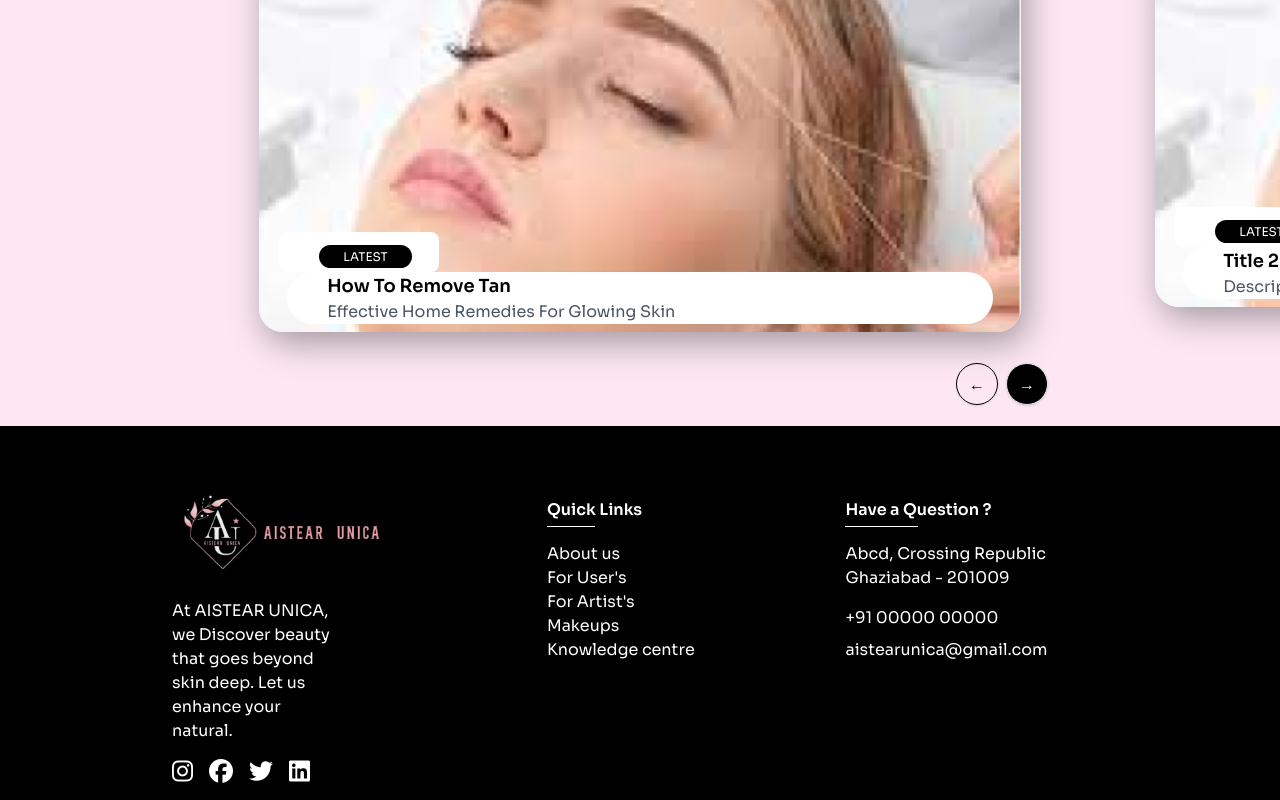
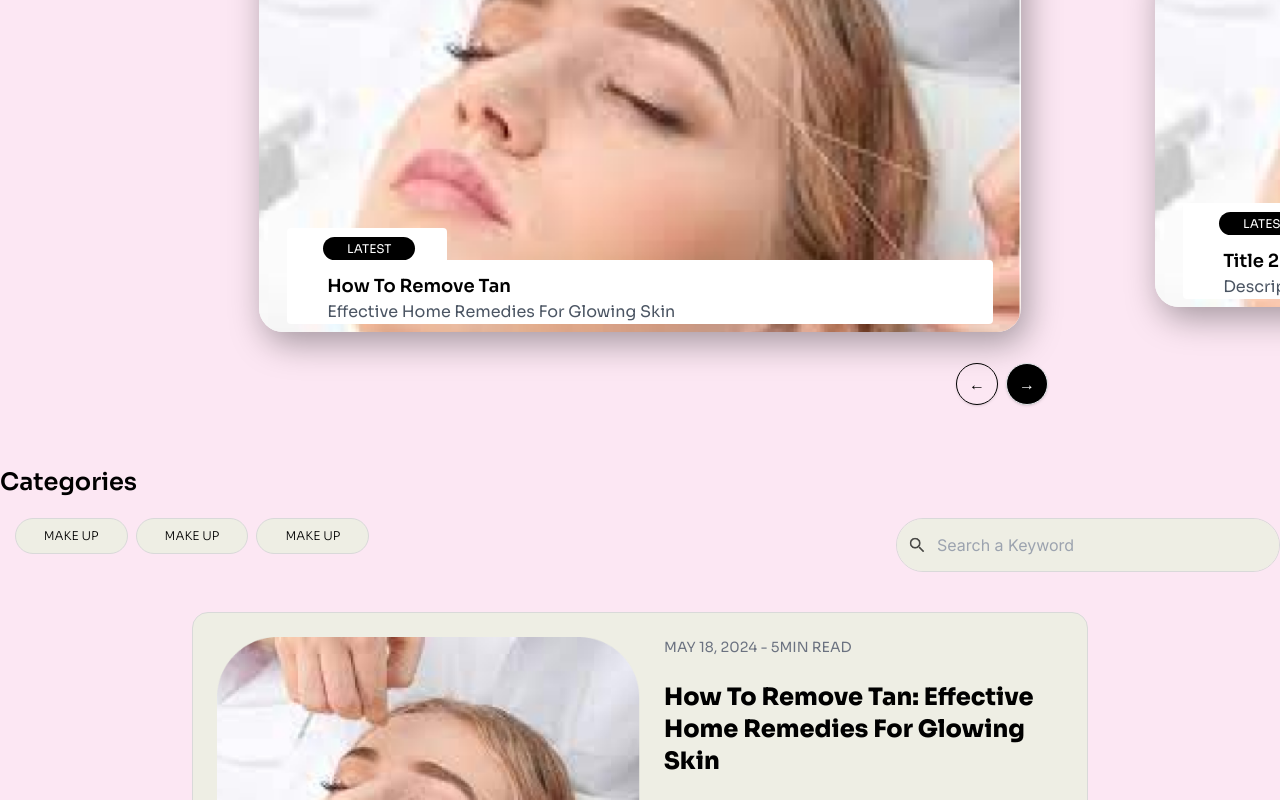
Before and after one commit to Saloni-FED/Au-Portfolio, a Next.js app: page /blog in a window 1280 px wide. Shown: the part 300-1100 px from the top of the page. Built offline with nearby package versions, Linux system fonts and the light colour scheme; a web font is replaced by a local one.

Commit message:
Pagination Completed

```diff
--- /dev/null
+++ b/Components/Blog/ArticleCard.jsx/ArticleCard.jsx
@@ -0,0 +1,29 @@
+"use client";
+import React from "react";
+
+const ArticleCard = () => {
+  return (
+    <div className="bg-custom-cat p-6 rounded-2xl max-w-4xl mx-auto my-10 border border-bo-color font-sora">
+      <div className="flex flex-col md:flex-row items-center md:items-start">
+        <div className="w-full md:w-1/2 flex-shrink-0">
+          <img
+            src="/images/img.png" // Replace with your image path
+            alt="Article"
+            className="rounded-lg object-cover w-full h-48 md:h-full"
+          />
+        </div>
+        <div className="w-full md:w-1/2 mt-6 md:mt-0 md:ml-6">
+          <div className="text-sm text-gray-500">MAY 18, 2024 - 5MIN READ</div>
+          <h2 className="text-2xl font-extrabold mt-6">
+            How To Remove Tan: Effective Home Remedies For Glowing Skin
+          </h2>
+          <button className="mt-44 px-4 py-2  bg-white text-black border border-gray-300 rounded-full hover:bg-gray-200 transition duration-300 w-full">
+            READ NOW
+          </button>
+        </div>
+      </div>
+    </div>
+  );
+};
+
+export default ArticleCard;
--- a/Components/Blog/Blog.jsx
+++ b/Components/Blog/Blog.jsx
@@ -1,12 +1,14 @@
 import React from "react";
 import Carousel from "./Carousel";
+import Categories from "./Categories/Categories";
 const Blog = () => {
   return (
     <div className="w-full bg-pink-100">
-      <div className="container text-black">
+      <div className="container text-black mx-auto">
         <p className="lg:pl-10 font-sora font-normal text-sm">Home / Knowledge Centre</p>
         <h1 className="font-sora font-semibold lg:pl-10 md:text-2xl text-xl">Knowledge Centre</h1>
         <Carousel/>
+        <Categories/>
       </div>
     </div>
   );
--- a/Components/Blog/Carousel.jsx
+++ b/Components/Blog/Carousel.jsx
@@ -73,14 +73,14 @@ const Carousel = () => {
                     className="w-full h-full object-cover rounded-3xl"
                   />
                   <div className=" absolute bottom-2 md:px-7 w-full">
-                    <div className=" mt-4 w-full bg-white md:rounded-full md:pl-10  font-sora relative rounded px-3">
-                      <div className="absolute bg-white pt-3 w-40  -top-10 h-10 rounded-lg -left-2 pl-10 hidden md:block">
+                    <div className=" mt-4 w-full bg-white  md:pl-10  font-sora relative rounded px-3">
+                      <div className="absolute bg-white pt-2 w-40  -top-8 h-10 rounded -left-[0.22px] pl-9 hidden md:block">
                         <span className="bg-black text-white text-xs uppercase px-6 py-1 rounded-full -mt-10">
                           Latest
                         </span>
                       </div>
 
-                      <h2 className="text-lg font-semibold mt-4">
+                      <h2 className="text-lg font-semibold pt-3">
                         {slide.title}
                       </h2>
                       <p className="text-gray-600">{slide.description}</p>
--- /dev/null
+++ b/Components/Blog/Categories/Categories.jsx
@@ -0,0 +1,147 @@
+import React from "react";
+import search from "../../../public/images/search.png";
+import ArticleCard from "../ArticleCard.jsx/ArticleCard";
+import Grid from "../Pagination/Grid";
+
+const Categories = () => {
+  const items = [
+    // Add your items here
+    {
+      title: "How To Remove Tan: Effective Home Remedies for Glowing Skin",
+      description: "Tanning is a common skin woe that many of us face...",
+      time: "2 hours ago",
+    },
+    {
+      title: "How To Remove Tan: Effective Home Remedies for Glowing Skin",
+      description: "Tanning is a common skin woe that many of us face...",
+      time: "2 hours ago",
+    },
+    {
+      title: "How To Remove Tan: Effective Home Remedies for Glowing Skin",
+      description: "Tanning is a common skin woe that many of us face...",
+      time: "2 hours ago",
+    },
+    {
+      title: "How To Remove Tan: Effective Home Remedies for Glowing Skin",
+      description: "Tanning is a common skin woe that many of us face...",
+      time: "2 hours ago",
+    },
+    {
+      title: "How To Remove Tan: Effective Home Remedies for Glowing Skin",
+      description: "Tanning is a common skin woe that many of us face...",
+      time: "2 hours ago",
+    },
+    {
+      title: "How To Remove Tan: Effective Home Remedies for Glowing Skin",
+      description: "Tanning is a common skin woe that many of us face...",
+      time: "2 hours ago",
+    },
+    {
+      title: "How To Remove Tan: Effective Home Remedies for Glowing Skin",
+      description: "Tanning is a common skin woe that many of us face...",
+      time: "2 hours ago",
+    },
+    {
+      title: "How To Remove Tan: Effective Home Remedies for Glowing Skin",
+      description: "Tanning is a common skin woe that many of us face...",
+      time: "2 hours ago",
+    },
+    {
+      title: "How To Remove Tan: Effective Home Remedies for Glowing Skin",
+      description: "Tanning is a common skin woe that many of us face...",
+      time: "2 hours ago",
+    },
+    {
+      title: "How To Remove Tan: Effective Home Remedies for Glowing Skin",
+      description: "Tanning is a common skin woe that many of us face...",
+      time: "2 hours ago",
+    },
+    {
+      title: "How To Remove Tan: Effective Home Remedies for Glowing Skin",
+      description: "Tanning is a common skin woe that many of us face...",
+      time: "2 hours ago",
+    },
+    {
+      title: "How To Remove Tan: Effective Home Remedies for Glowing Skin",
+      description: "Tanning is a common skin woe that many of us face...",
+      time: "2 hours ago",
+    },
+    {
+      title: "How To Remove Tan: Effective Home Remedies for Glowing Skin",
+      description: "Tanning is a common skin woe that many of us face...",
+      time: "2 hours ago",
+    },
+    {
+      title: "How To Remove Tan: Effective Home Remedies for Glowing Skin",
+      description: "Tanning is a common skin woe that many of us face...",
+      time: "2 hours ago",
+    },
+    {
+      title: "How To Remove Tan: Effective Home Remedies for Glowing Skin",
+      description: "Tanning is a common skin woe that many of us face...",
+      time: "2 hours ago",
+    },
+    {
+      title: "How To Remove Tan: Effective Home Remedies for Glowing Skin",
+      description: "Tanning is a common skin woe that many of us face...",
+      time: "2 hours ago",
+    },
+    {
+      title: "How To Remove Tan: Effective Home Remedies for Glowing Skin",
+      description: "Tanning is a common skin woe that many of us face...",
+      time: "2 hours ago",
+    },
+    {
+      title: "How To Remove Tan: Effective Home Remedies for Glowing Skin",
+      description: "Tanning is a common skin woe that many of us face...",
+      time: "2 hours ago",
+    },
+    {
+      title: "How To Remove Tan: Effective Home Remedies for Glowing Skin",
+      description: "Tanning is a common skin woe that many of us face...",
+      time: "2 hours ago",
+    },
+    // Add more items...
+  ];
+  return (
+    <div className=" 2xl:px-10 mx-auto ">
+      <h1 className="font-sora font-semibold md:text-2xl text-xl">
+        Categories
+      </h1>
+      <div className="flex flex-col sm:flex-row gap-2 md:justify-between mt-5">
+        <div className="flex justify-start md:justify-center  gap-2 font-sora font-[300] lg:w-[30%]">
+          <div className="bg-custom-cat border border-bo-color rounded-full lg:[text-17px] text-[12px] w-fit h-fit px-7 py-2">
+            MAKE UP
+          </div>
+          <div className="bg-custom-cat border border-bo-color rounded-full lg:[text-17px] text-[12px] w-fit h-fit px-7 py-2">
+            MAKE UP
+          </div>
+          <div className="bg-custom-cat border border-bo-color rounded-full lg:[text-17px] text-[12px] w-fit h-fit px-7 py-2">
+            MAKE UP
+          </div>
+        </div>
+        <div className="md:w-[30%] border rounded-full w-full border-bo-color relative">
+          <input
+            type="text"
+            className="w-full bg-custom-cat rounded-full h-full pl-10 pr-4 py-4"
+            placeholder="Search a Keyword"
+            style={{
+              backgroundImage: `url(${search.src})`,
+              backgroundRepeat: "no-repeat",
+              backgroundPosition: "left 10px center",
+              backgroundSize: "20px",
+            }}
+          />
+        </div>
+      </div>
+
+      <ArticleCard />
+
+      <div className="container mx-auto p-4">
+        <Grid items={items} />
+      </div>
+    </div>
+  );
+};
+
+export default Categories;
--- /dev/null
+++ b/Components/Blog/Pagination/Card.jsx
@@ -0,0 +1,20 @@
+import React from 'react';
+
+const Card = ({ title, description, time }) => {
+  return (
+    <div className="border-2  border-bo-color rounded-2xl p-2 font-sora">
+      <img
+        src="/images/img.png"
+        alt="Image"
+        className="rounded-t-lg w-64 h-44 object-cover"
+      />
+      <div className="mt-2">
+        <p className="text-gray-500 text-sm">{time}</p>
+        <h3 className="text-lg font-semibold mt-4">{title}</h3>
+        <p className="text-gray-700 pb-2">{description}</p>
+      </div>
+    </div>
+  );
+};
+
+export default Card;
--- /dev/null
+++ b/Components/Blog/Pagination/Grid.jsx
@@ -0,0 +1,26 @@
+"use client"
+import React, { useState } from 'react';
+import Card from './Card';
+import Pagination from './Pagination';
+
+const itemsPerPage = 6;
+
+const Grid = ({ items }) => {
+  const [currentPage, setCurrentPage] = useState(1);
+
+  const totalPages = Math.ceil(items.length / itemsPerPage);
+  const currentItems = items.slice((currentPage - 1) * itemsPerPage, currentPage * itemsPerPage);
+
+  return (
+    <div>
+      <div className="grid grid-cols-1 sm:grid-cols-2 lg:grid-cols-3 gap-10 max-w-4xl mx-auto">
+        {currentItems.map((item, index) => (
+          <Card key={index} title={item.title} description={item.description} time={item.time} />
+        ))}
+      </div>
+      <Pagination currentPage={currentPage} totalPages={totalPages} onPageChange={setCurrentPage} />
+    </div>
+  );
+};
+
+export default Grid;
--- /dev/null
+++ b/Components/Blog/Pagination/Pagination.jsx
@@ -0,0 +1,35 @@
+import React from 'react';
+
+const Pagination = ({ currentPage, totalPages, onPageChange }) => {
+  const pages = [...Array(totalPages).keys()].map(num => num + 1);
+
+  return (
+    <div className="flex justify-center space-x-2 my-10">
+      <button
+        onClick={() => onPageChange(currentPage - 1)}
+        disabled={currentPage === 1}
+        className="px-3 py-1 border-2 border-black rounded-full"
+      >
+        &lt;
+      </button>
+      {pages.map(page => (
+        <button
+          key={page}
+          onClick={() => onPageChange(page)}
+          className={`px-3 py-1 rounded-full ${page === currentPage ? 'bg-black text-white' : 'border-2 border-black'}`}
+        >
+          {page}
+        </button>
+      ))}
+      <button
+        onClick={() => onPageChange(currentPage + 1)}
+        disabled={currentPage === totalPages}
+        className="px-3 py-1 border-2 border-black rounded-full"
+      >
+        &gt;
+      </button>
+    </div>
+  );
+};
+
+export default Pagination;
--- a/tailwind.config.js
+++ b/tailwind.config.js
@@ -23,6 +23,8 @@ module.exports = {
         "custom-pink": "#f496ac",
         "custom-gray": "#a6a6a6",
         "custom-light-gray": "#cedodc",
+        "custom-cat" : "#EEEEE4",
+        "bo-color": "#D9D9D9"
       },
       screens: {
         "sc": "964px",
```
Also changed, not shown: public/images/search.png (added).
